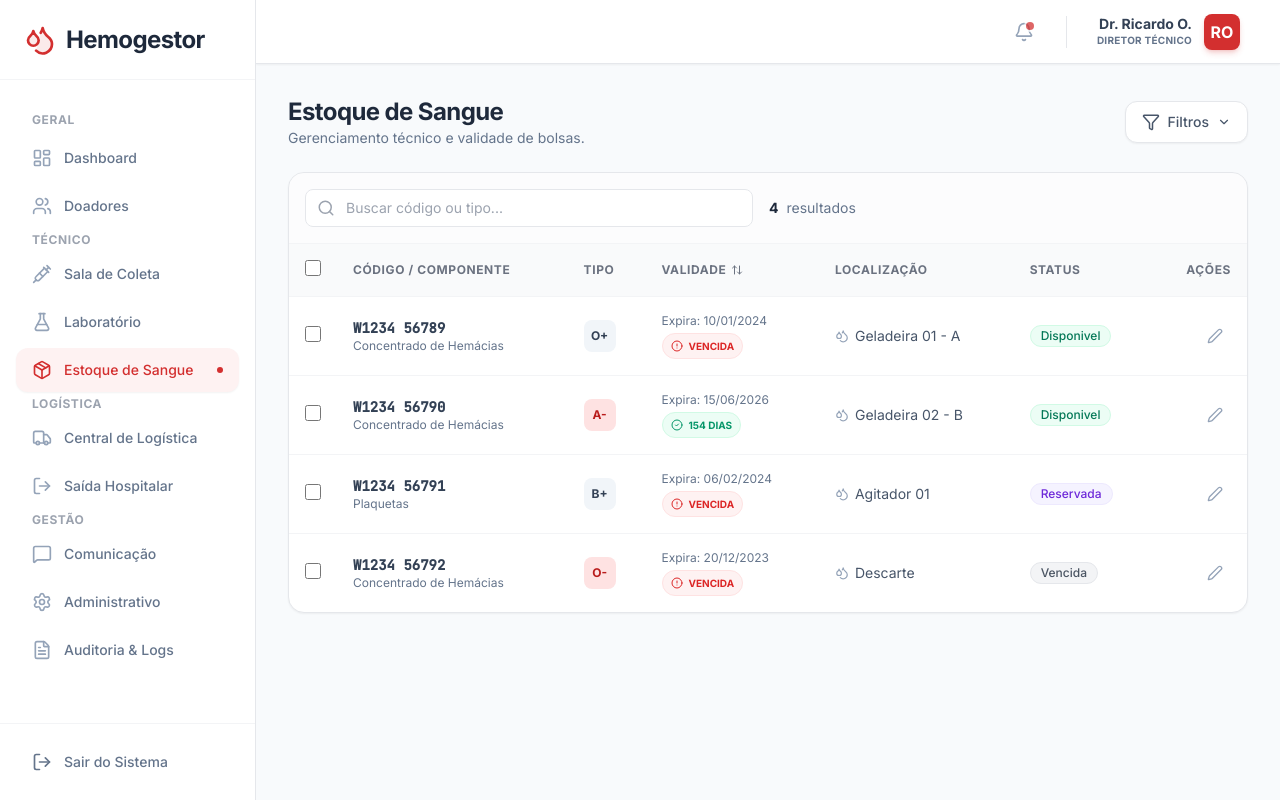
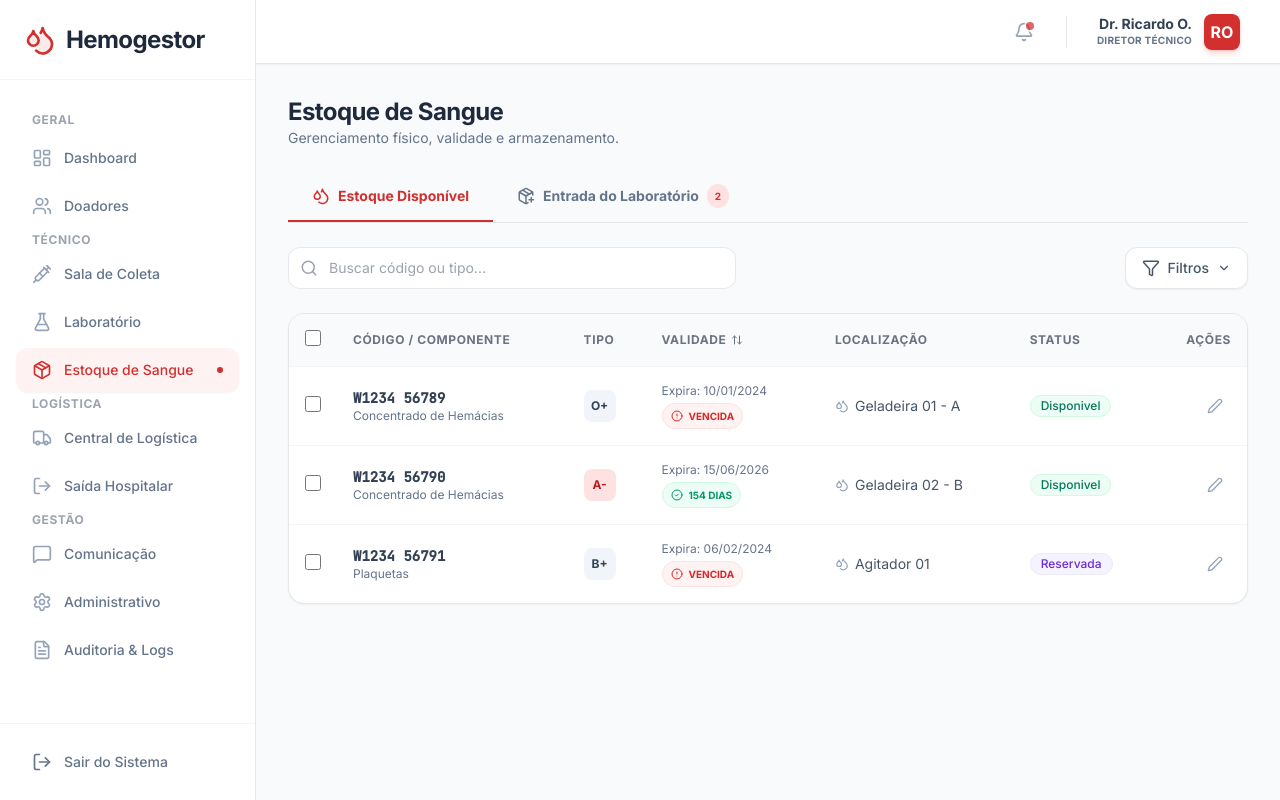
Before and after one commit to DanrAndrade/Gestor-telas, a React (Vite) app: page /dashboard/estoque in a window 1280 px wide. Built offline with nearby package versions, Linux system fonts and the light colour scheme.

Commit message:
Feat: Adicionada aba de Entrada e Armazenamento na tela de Estoque

```diff
--- a/src/modules/dashboard/pages/StockPage.tsx
+++ b/src/modules/dashboard/pages/StockPage.tsx
@@ -1,7 +1,7 @@
 import { useState } from 'react';
-import { Search, Filter, AlertTriangle, Trash2, Droplets, ArrowUpDown, CheckCircle2, AlertCircle, Edit2, X, MapPin, Save, ChevronDown } from 'lucide-react';
+import { Search, Filter, AlertTriangle, Trash2, Droplets, ArrowUpDown, CheckCircle2, AlertCircle, Edit2, X, MapPin, Save, ChevronDown, PackagePlus, ArrowRight } from 'lucide-react';
 
-type BagStatus = 'disponivel' | 'quarentena' | 'reservada' | 'vencida' | 'descartada';
+type BagStatus = 'disponivel' | 'quarentena' | 'reservada' | 'vencida' | 'descartada' | 'aguardando_armazenamento';
 type BloodComponent = 'Concentrado de Hemácias' | 'Plasma Fresco' | 'Plaquetas' | 'Sangue Total';
 
 interface BloodBag {
@@ -28,15 +28,24 @@ function getValidityStatus(days: number) {
   return { color: 'text-emerald-600 bg-emerald-50 border-emerald-100', label: 'Validade OK', icon: CheckCircle2 };
 }
 
-const INITIAL_BAGS: BloodBag[] = [
+// Bolsas já no estoque (Disponíveis)
+const INITIAL_STOCK: BloodBag[] = [
   { id: '1', code: 'W1234 56789', type: 'O+', component: 'Concentrado de Hemácias', collectionDate: '2023-12-01', expirationDate: '2024-01-10', status: 'disponivel', location: 'Geladeira 01 - A' },
   { id: '2', code: 'W1234 56790', type: 'A-', component: 'Concentrado de Hemácias', collectionDate: '2023-12-05', expirationDate: '2026-06-15', status: 'disponivel', location: 'Geladeira 02 - B' },
   { id: '3', code: 'W1234 56791', type: 'B+', component: 'Plaquetas', collectionDate: '2024-02-01', expirationDate: '2024-02-06', status: 'reservada', location: 'Agitador 01' },
-  { id: '4', code: 'W1234 56792', type: 'O-', component: 'Concentrado de Hemácias', collectionDate: '2023-11-10', expirationDate: '2023-12-20', status: 'vencida', location: 'Descarte' },
+];
+
+// Bolsas vindas do Laboratório (Aguardando local)
+const INCOMING_BAGS: BloodBag[] = [
+  { id: '101', code: 'W1234 56800', type: 'AB+', component: 'Plasma Fresco', collectionDate: '2024-02-14', expirationDate: '2025-02-14', status: 'aguardando_armazenamento', location: '' },
+  { id: '102', code: 'W1234 56801', type: 'O-', component: 'Concentrado de Hemácias', collectionDate: '2024-02-14', expirationDate: '2024-03-20', status: 'aguardando_armazenamento', location: '' },
 ];
 
 export function StockPage() {
-  const [bags, setBags] = useState<BloodBag[]>(INITIAL_BAGS);
+  const [activeTab, setActiveTab] = useState<'stock' | 'incoming'>('stock');
+  const [bags, setBags] = useState<BloodBag[]>(INITIAL_STOCK);
+  const [incomingBags, setIncomingBags] = useState<BloodBag[]>(INCOMING_BAGS);
+
   const [searchTerm, setSearchTerm] = useState('');
   const [selectedIds, setSelectedIds] = useState<string[]>([]);
   const [showFilters, setShowFilters] = useState(false);
@@ -46,12 +55,14 @@ export function StockPage() {
   const [editingBag, setEditingBag] = useState<BloodBag | null>(null);
   const [newLocation, setNewLocation] = useState('');
 
+  // Estados para armazenamento (Tab Entrada)
+  const [storingLocation, setStoringLocation] = useState<{[key: string]: string}>({});
+
   const filteredBags = bags.filter(bag => {
     const matchesSearch = bag.code.toLowerCase().includes(searchTerm.toLowerCase()) ||
                           bag.type.toLowerCase().includes(searchTerm.toLowerCase());
     const matchesType = filterType === 'todos' || bag.type === filterType;
     const matchesStatus = filterStatus === 'todos' || bag.status === filterStatus;
-
     return matchesSearch && matchesType && matchesStatus;
   });
 
@@ -94,13 +105,65 @@ export function StockPage() {
     }
   };
 
+  const confirmStorage = (bagId: string) => {
+    const location = storingLocation[bagId];
+    if (!location) {
+      alert('Por favor, defina um local de armazenamento.');
+      return;
+    }
+
+    const bagToStore = incomingBags.find(b => b.id === bagId);
+    if (bagToStore) {
+      const storedBag: BloodBag = { ...bagToStore, status: 'disponivel', location: location };
+      setBags([storedBag, ...bags]);
+      setIncomingBags(incomingBags.filter(b => b.id !== bagId));
+
+      const newLocations = { ...storingLocation };
+      delete newLocations[bagId];
+      setStoringLocation(newLocations);
+    }
+  };
+
   return (
     <div className="space-y-6 animate-fade-in-up">
 
       <div className="flex flex-col md:flex-row md:items-center justify-between gap-4">
         <div>
           <h1 className="text-2xl font-bold text-slate-800 tracking-tight">Estoque de Sangue</h1>
-          <p className="text-slate-500 text-sm">Gerenciamento técnico e validade de bolsas.</p>
+          <p className="text-slate-500 text-sm">Gerenciamento físico, validade e armazenamento.</p>
+        </div>
+      </div>
+
+      <div className="flex border-b border-gray-200">
+        <button
+          onClick={() => setActiveTab('stock')}
+          className={`px-6 py-3 text-sm font-bold flex items-center gap-2 border-b-2 transition-all ${activeTab === 'stock' ? 'border-brand-red text-brand-red' : 'border-transparent text-slate-500 hover:text-slate-700'}`}
+        >
+          <Droplets size={18} /> Estoque Disponível
+        </button>
+        <button
+          onClick={() => setActiveTab('incoming')}
+          className={`px-6 py-3 text-sm font-bold flex items-center gap-2 border-b-2 transition-all ${activeTab === 'incoming' ? 'border-brand-red text-brand-red' : 'border-transparent text-slate-500 hover:text-slate-700'}`}
+        >
+          <PackagePlus size={18} /> Entrada do Laboratório
+          {incomingBags.length > 0 && (
+            <span className="bg-red-100 text-brand-red text-[10px] px-2 py-0.5 rounded-full">{incomingBags.length}</span>
+          )}
+        </button>
+      </div>
+
+      {activeTab === 'stock' && (
+        <>
+          <div className="flex justify-between items-center gap-4">
+            <div className="relative flex-1 max-w-md">
+                <Search className="absolute left-3 top-1/2 -translate-y-1/2 text-gray-400" size={18} />
+                <input
+                  type="text"
+                  placeholder="Buscar código ou tipo..."
+                  className="w-full pl-10 pr-4 py-2.5 bg-white border border-gray-200 rounded-xl text-sm focus:border-brand-red focus:ring-2 focus:ring-brand-red/10 outline-none transition-all"
+                  value={searchTerm}
+                  onChange={(e) => setSearchTerm(e.target.value)}
+                />
             </div>
 
             <div className="flex gap-2 relative">
@@ -113,7 +176,6 @@ export function StockPage() {
                   <ChevronDown size={14} />
               </button>
 
-           {/* Painel de Filtros */}
               {showFilters && (
                 <div className="absolute top-full right-0 mt-2 w-64 bg-white border border-gray-100 rounded-xl shadow-xl z-20 p-4 animate-fade-in-up">
                   <div className="space-y-4">
@@ -172,23 +234,6 @@ export function StockPage() {
           </div>
 
           <div className="bg-white border border-gray-200 rounded-2xl shadow-sm overflow-hidden">
-
-        <div className="p-4 border-b border-gray-100 flex items-center gap-4 bg-gray-50/50">
-           <div className="relative flex-1 max-w-md">
-             <Search className="absolute left-3 top-1/2 -translate-y-1/2 text-gray-400" size={18} />
-             <input
-               type="text"
-               placeholder="Buscar código ou tipo..."
-               className="w-full pl-10 pr-4 py-2 bg-white border border-gray-200 rounded-lg text-sm focus:border-brand-red focus:ring-2 focus:ring-brand-red/10 outline-none transition-all"
-               value={searchTerm}
-               onChange={(e) => setSearchTerm(e.target.value)}
-             />
-           </div>
-           <div className="flex items-center gap-2 text-sm text-slate-500">
-             <span className="font-bold text-slate-800">{filteredBags.length}</span> resultados
-           </div>
-        </div>
-
             <div className="overflow-x-auto">
               <table className="w-full text-left border-collapse">
                 <thead>
@@ -297,6 +342,64 @@ export function StockPage() {
               )}
             </div>
           </div>
+        </>
+      )}
+
+      {activeTab === 'incoming' && (
+        <div className="space-y-4 animate-fade-in">
+          {incomingBags.length === 0 ? (
+            <div className="bg-white border border-gray-200 rounded-2xl p-12 text-center text-slate-400">
+              <PackagePlus size={48} className="mx-auto mb-4 opacity-20" />
+              <p>Nenhuma bolsa aguardando armazenamento no momento.</p>
+            </div>
+          ) : (
+            <div className="grid grid-cols-1 md:grid-cols-2 lg:grid-cols-3 gap-4">
+              {incomingBags.map(bag => (
+                <div key={bag.id} className="bg-white border border-gray-200 rounded-xl p-5 shadow-sm hover:shadow-md transition-all">
+                   <div className="flex justify-between items-start mb-4">
+                      <div>
+                        <span className="font-mono font-bold text-lg text-slate-800">{bag.code}</span>
+                        <p className="text-xs text-slate-500">{bag.component}</p>
+                      </div>
+                      <span className={`w-8 h-8 rounded-lg flex items-center justify-center font-bold text-xs ${
+                        bag.type.includes('-') ? 'bg-red-100 text-red-700' : 'bg-slate-100 text-slate-700'
+                      }`}>
+                        {bag.type}
+                      </span>
+                   </div>
+
+                   <div className="space-y-3">
+                      <div className="text-xs text-slate-500 flex items-center gap-1 bg-gray-50 p-2 rounded-lg">
+                        <CheckCircle2 size={12} className="text-emerald-500" />
+                        Liberado pelo Lab em {new Date().toLocaleDateString('pt-BR')}
+                      </div>
+
+                      <div>
+                        <label className="block text-xs font-bold text-slate-700 mb-1">Definir Localização Física</label>
+                        <div className="flex gap-2">
+                          <input
+                            type="text"
+                            className="flex-1 px-3 py-2 border border-gray-200 rounded-lg text-sm outline-none focus:border-brand-red"
+                            placeholder="Ex: Geladeira 01 - A"
+                            value={storingLocation[bag.id] || ''}
+                            onChange={(e) => setStoringLocation({...storingLocation, [bag.id]: e.target.value})}
+                          />
+                          <button
+                            onClick={() => confirmStorage(bag.id)}
+                            disabled={!storingLocation[bag.id]}
+                            className="px-3 bg-slate-800 text-white rounded-lg hover:bg-slate-700 disabled:opacity-50 transition-colors"
+                          >
+                            <ArrowRight size={18} />
+                          </button>
+                        </div>
+                      </div>
+                   </div>
+                </div>
+              ))}
+            </div>
+          )}
+        </div>
+      )}
 
       {editingBag && (
         <div className="fixed inset-0 z-50 flex items-center justify-center p-4 bg-black/50 backdrop-blur-sm animate-fade-in">
```
Lines whose indentation alone changed are shown as unchanged.
